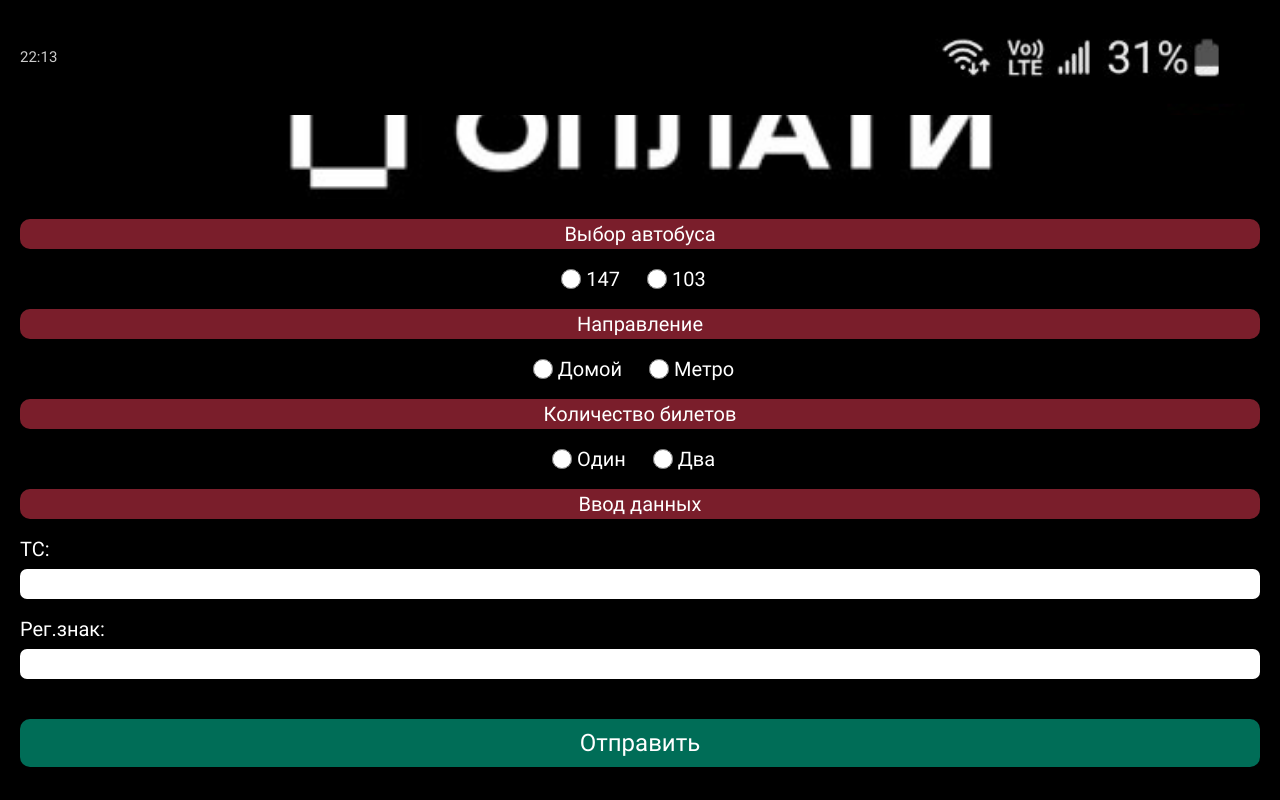
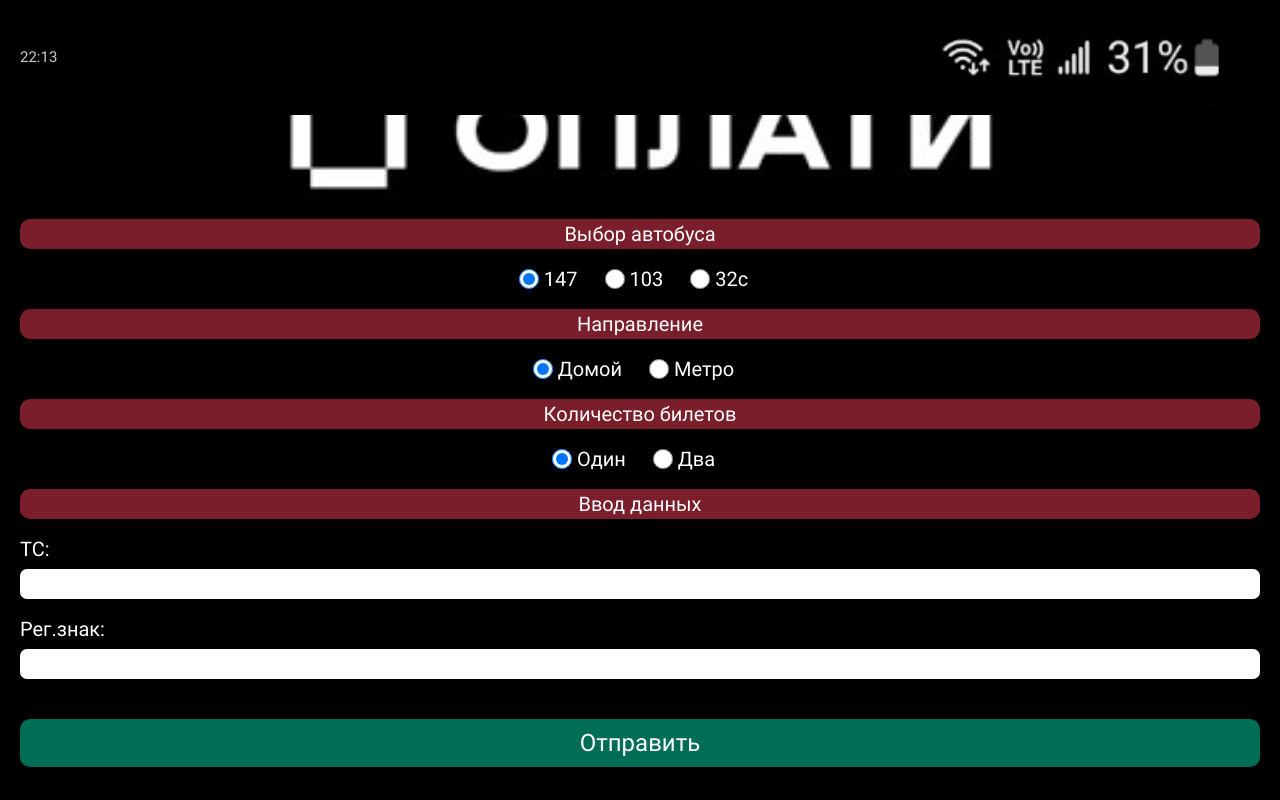
Before and after one commit to Kebikov/ticket, a React (Create React App) app: page /input in a window 1280 px wide. Built offline with nearby package versions, Linux system fonts and the light colour scheme.

Commit message:
added bus 32c

```diff
--- a/src/components/input-data/input-data.jsx
+++ b/src/components/input-data/input-data.jsx
@@ -9,16 +9,16 @@ const InputData = () => {
     return(
         <Formik
         initialValues = {{
-            bus: '',
-            path:'',
+            bus: '147',
+            path:'home',
             tsNumber:'',
             regNumber:'',
-            total:''
+            total:'1'
         }}
         onSubmit = {value => {
 
             const handlePath = (num, pathHome, pathMetro) => {
-                if(value.bus === (num + '')) {
+                if(value.bus === num) {
                     if(value.path === 'home') {
                         value.path = pathHome;
                     }else if(value.path === 'metro') {
@@ -40,8 +40,9 @@ const InputData = () => {
             value['currentTimeTicket'] = currentTimeTicket + ':00';
 
             console.log('',value);
-            handlePath(147,'Брилевичи - ДС "Малиновка-4"', 'ДС "Малиновка-4" - Брилевичи');
-            handlePath(103, 'ДС "Юго-Запад" - ДС "Малиновка-4"','ДС "Малиновка-4" - ДС "Юго-Запад"');
+            handlePath('147','Брилевичи - ДС "Малиновка-4"', 'ДС "Малиновка-4" - Брилевичи');
+            handlePath('103', 'ДС "Юго-Запад" - ДС "Малиновка-4"','ДС "Малиновка-4" - ДС "Юго-Запад"');
+            handlePath('32c', 'ДС "Дружная" - ДС "Малиновка-4"','ДС "Малиновка-4" - ДС "Дружная"');
 
             const busJson = JSON.stringify(value, null,2);
             console.log('',busJson);
@@ -56,8 +57,9 @@ const InputData = () => {
                 <div className="block-all">
                     <div className="section">Выбор автобуса</div>
                     <div className="radio-group-bus">
-                        <Bus num={147}/>
-                        <Bus num={103}/>
+                        <Bus num={'147'} />
+                        <Bus num={'103'} />
+                        <Bus num={'32c'} />
                     </div>
                     <div className="section">Направление</div>
                     {/* radio */}
--- a/src/components/start-page/start-page.jsx
+++ b/src/components/start-page/start-page.jsx
@@ -23,7 +23,7 @@ const StartPage = () => {
 
     return(
             <div className="start">
-                <div className="start__body">
+                <div className="start__body" onClick={fullScreen}>
                     <div className="start__pin roboto">Введите PIN</div>
                     <div className="start__bio roboto">или используйте биометрические данные</div>
                     <div className="start__dash">
```
